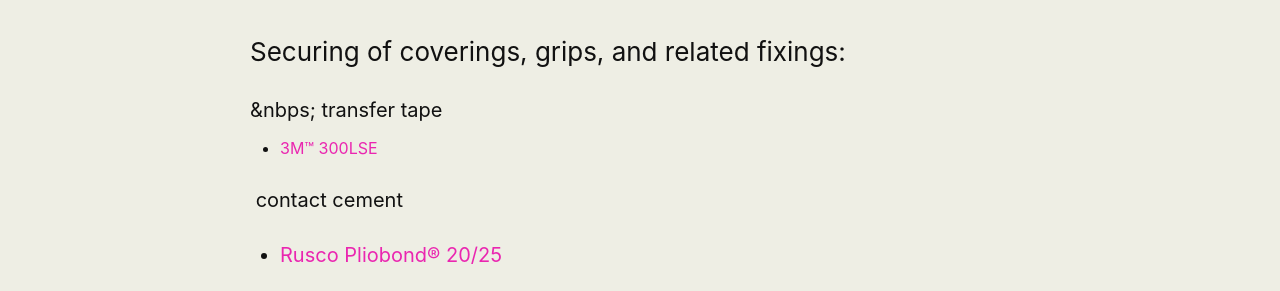
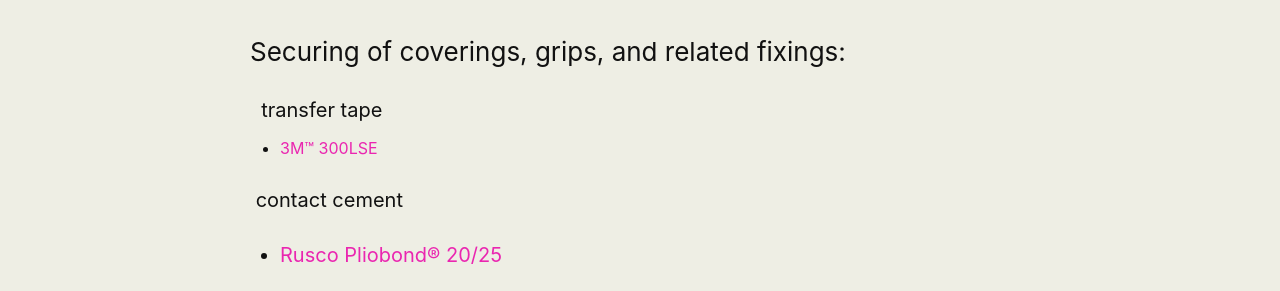
Before and after one commit to martbetz/martbetz.github.io, a Jekyll site: the page built from servicing-and-repair-resources.html, in a window 1280 px wide. Shown: the part 457-748 px from the top of the page. Built offline with Jekyll 4.4.1, drawn with Linux system fonts in a browser that asks for light colours; some of the changed lines change nothing that is shown.

Commit message:
Update servicing-and-repair-resources.html

```diff
--- a/servicing-and-repair-resources.html
+++ b/servicing-and-repair-resources.html
@@ -19,7 +19,7 @@
 <div id="camrep">
 <h2>Cameras</h2>
 <h3>Securing of coverings, grips, and related fixings:</h3>
-<h4>&nbps;&nbsp;transfer tape</h4>
+<h4>&nbsp;&nbsp;transfer tape</h4>
 <ul>
 <li><a href="https://www.3m.com/3M/en_US/p/d/b40065942/">3M™ 300LSE</a></li>
 </ul>
```
